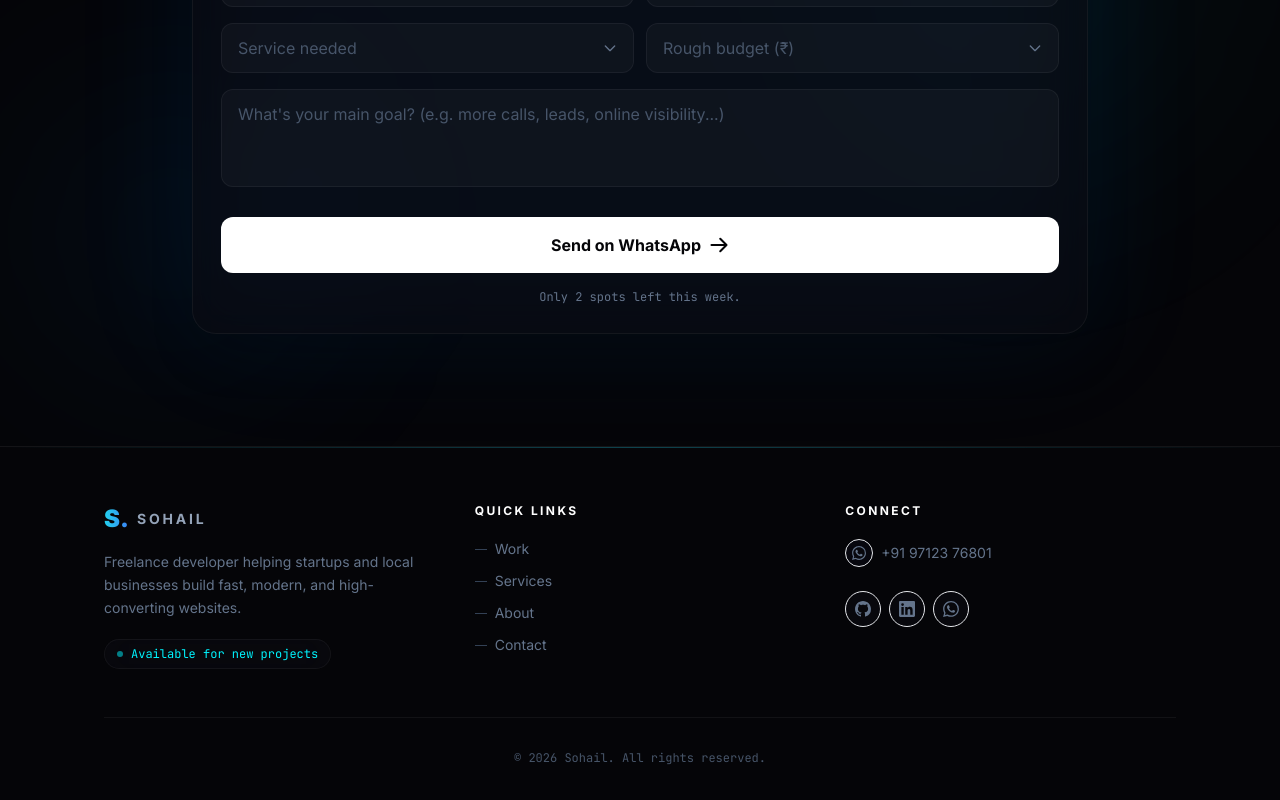
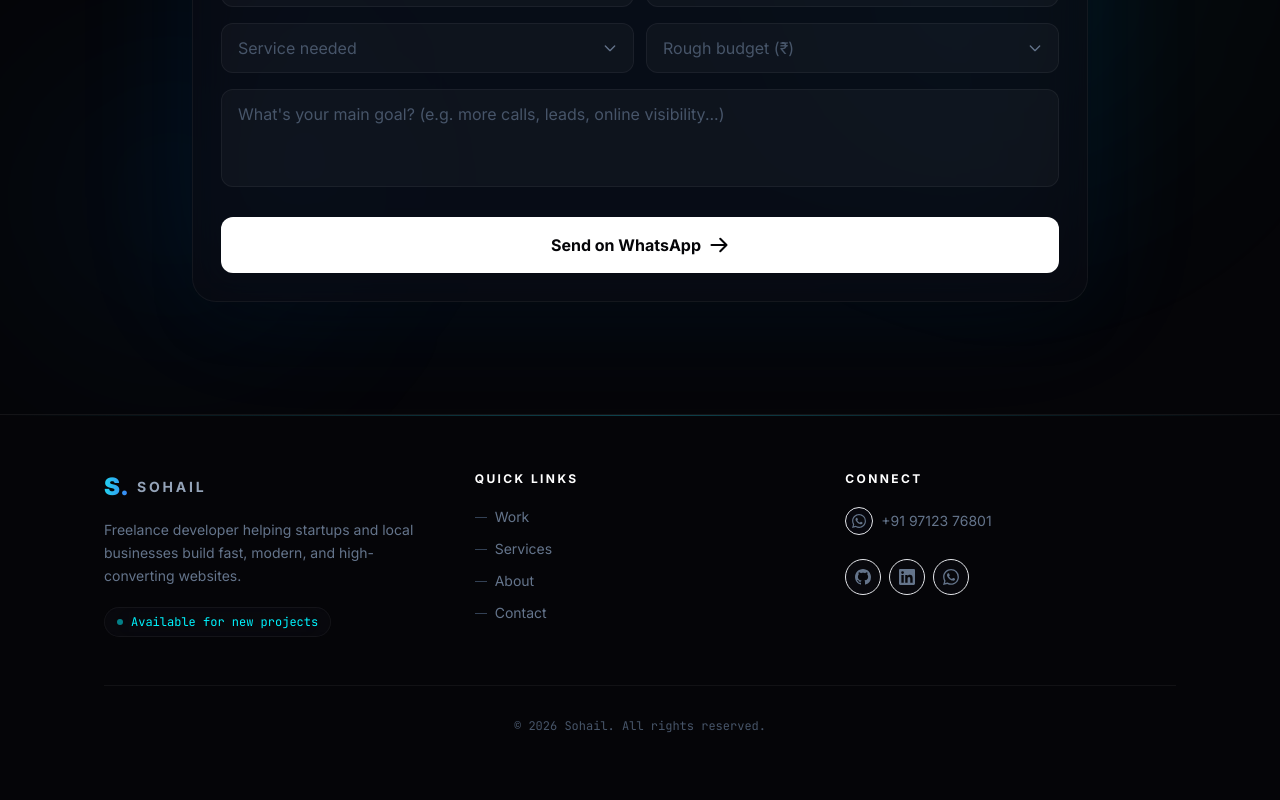
Before and after one commit to Code-By-Sohail/sohail.portfolio.in, a React (Vite) app: page / in a window 1280 px wide. Shown: the part 7001-7801 px from the top of the page. Built offline with nearby package versions, Linux system fonts and the light colour scheme.

Commit message:
Contact.jsx update

```diff
--- a/src/components/Contact.jsx
+++ b/src/components/Contact.jsx
@@ -228,9 +228,7 @@ Goal: ${form.goals || "[Business goal]"}
                   </MagneticButton>
                 </div>
               </form>
-              <p className="text-center text-xs text-slate-500 mt-4 font-mono">
-                Only 2 spots left this week.
-              </p>
+
             </div>
           </div>
 
```
